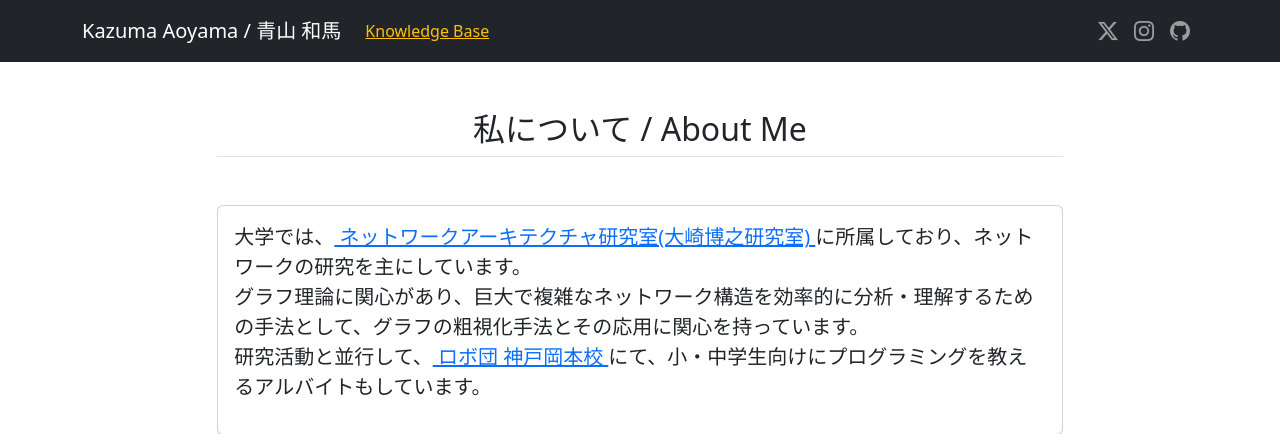
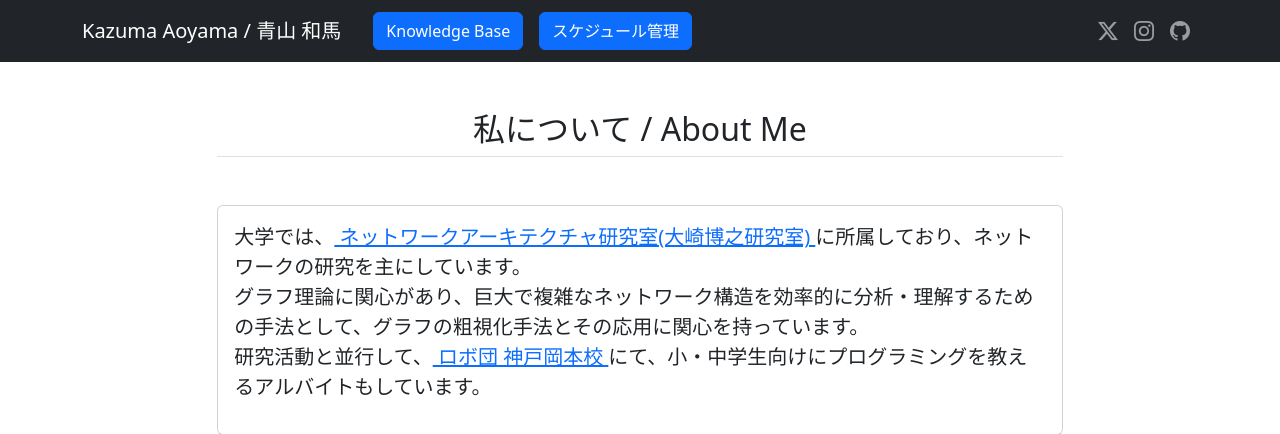
Before and after one commit to 07KazumaAoyama29/mainPage, a Django app: page / in a window 1280 px wide. Shown: the top 434 px of the page. Run offline with Django 5.2, Linux system fonts and the light colour scheme; parts of the project's set-up code (start-up, migrations or seed data) failed here and were passed over; some libraries are stand-ins or nearby versions.

```diff
--- a/mainpages/templates/mainpages/home.html
+++ b/mainpages/templates/mainpages/home.html
@@ -21,7 +21,10 @@
         <div class="collapse navbar-collapse" id="navbarNav">
             <ul class="navbar-nav me-auto mb-2 mb-lg-0">
                 <li class="nav-item">
-                    <a class="nav-link active text-warning text-decoration-underline" aria-current="page" href="{% url 'learning_logs:knowledge_list' %}">Knowledge Base</a>
+                    <a href="{% url 'learning_logs:knowledge_list' %}" target="_blank" rel="noopener noreferrer" class="btn btn-primary ms-3">Knowledge Base</a>
+                </li>
+                <li class="nav-item">
+                <a href="{% url 'todo:calendar' %}" target="_blank" rel="noopener noreferrer" class="btn btn-primary ms-3">スケジュール管理</a>
                 </li>
             </ul>
             <ul class="navbar-nav ms-auto">
```
